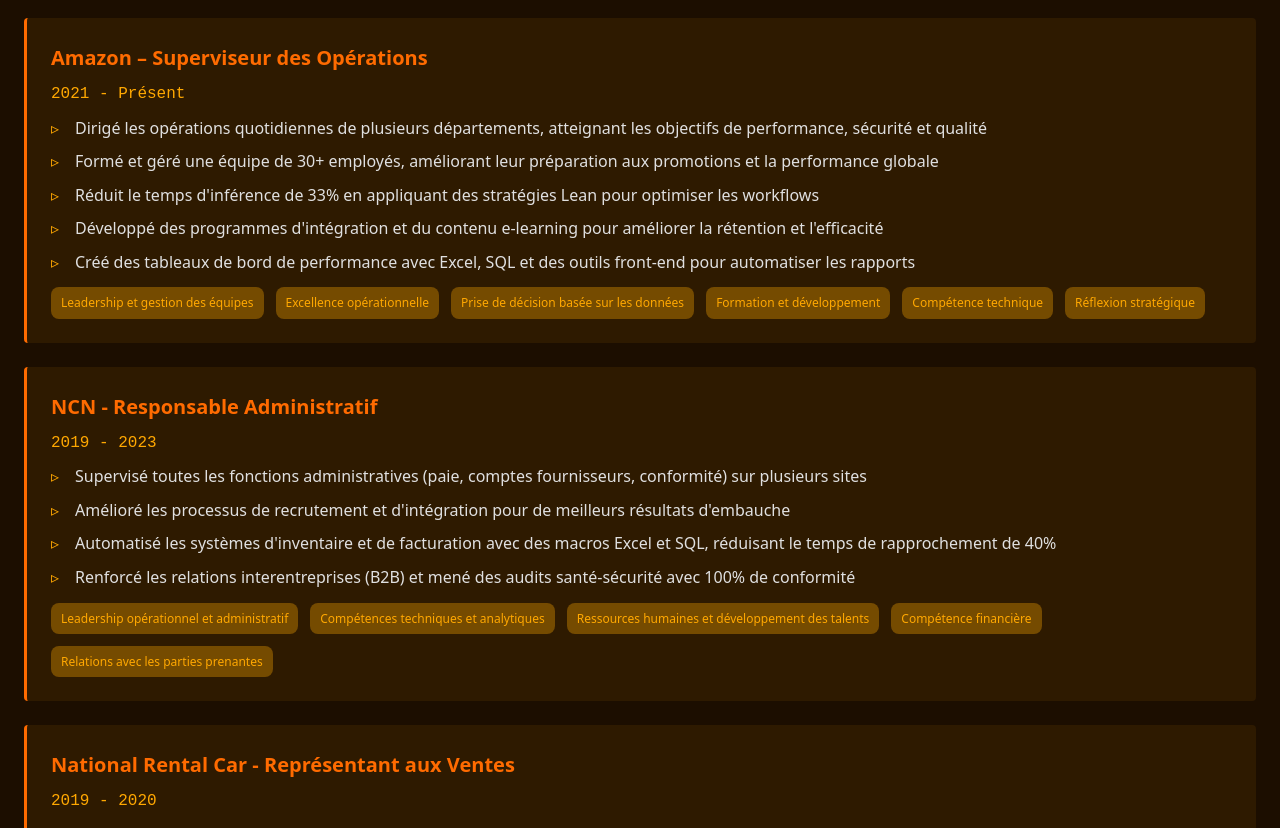
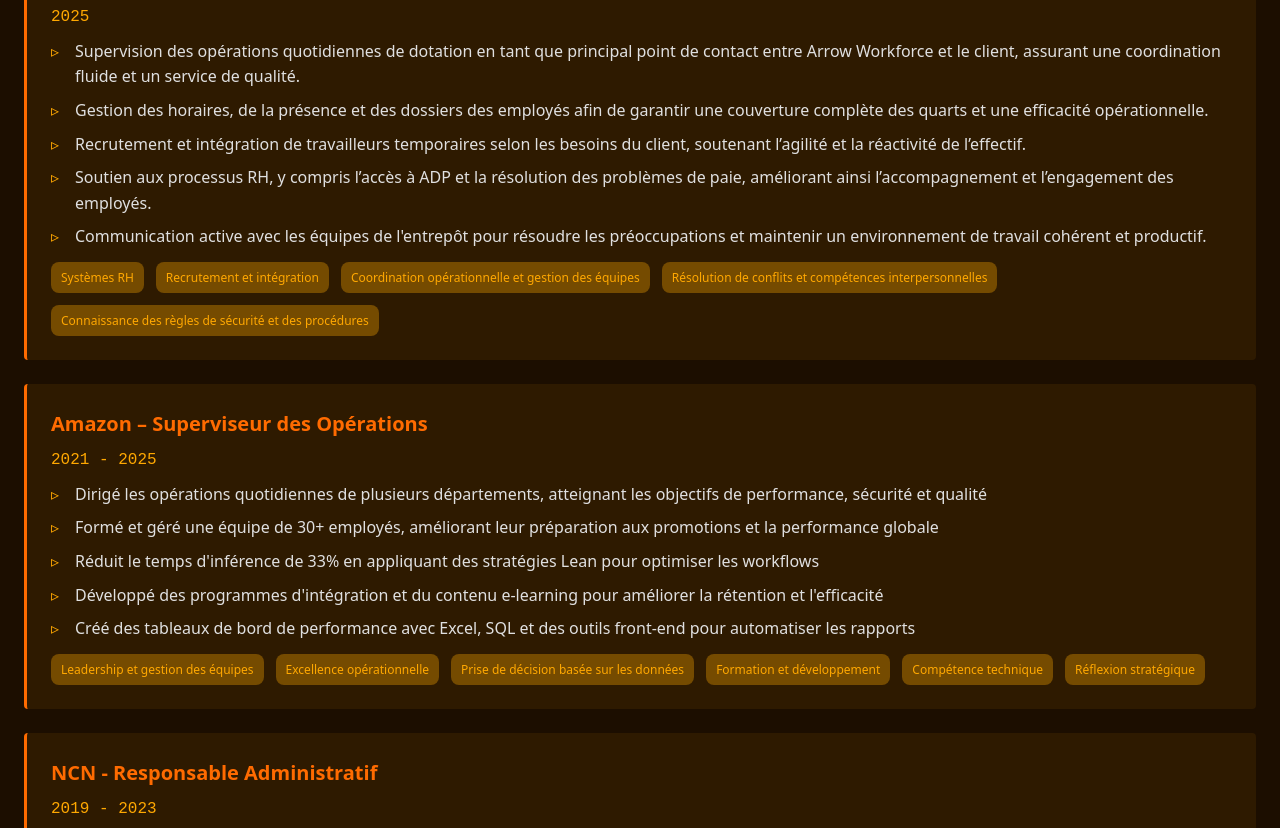
Before and after one commit to TheL0n3/cesar-website, a plain HTML site: page french.html in a window 1280 px wide. Shown: the part 668-1496 px from the top of the page. Drawn offline with nearby package versions, Linux system fonts and the light colour scheme.

Commit message:
Update french.html

```diff
--- a/french.html
+++ b/french.html
@@ -31,7 +31,7 @@
     <div class="beginning"><br><br>
         <p class="text-[#ecc48d] font-mono mb-4">Bonjour, je m'appelle</p>
         <h1 class="text-5xl md:text-7xl font-bold text-[#d6deeb] mb-4">César Atachahua</h1>
-        <h4 class="font-bold text-[#637777] mb-6">Superviseur des opérations basé à Montréal, en perfectionnement continu en développement web accessible.</h4>
+        <h4 class="font-bold text-[#637777] mb-6"> Superviseur des opérations basé à Montréal, en perfectionnement continu en développement web accessible.</h4>
     </div>
   </header>
 
@@ -39,7 +39,7 @@
   <main class="pt-0 px-6">
     <section id="about" class="min-h-[90vh] py-8">
       <p id="intro-text" class="text-[#a1a8bd]">
-        Je suis un leader opérationnel trilingue passionné par la création de systèmes efficaces, le soutien aux équipes et la résolution de problèmes à grande échelle. Avec une expérience pratique en logistique, RH et administration, j'ai travaillé dans des environnements à haute pression où l'adaptabilité et le leadership font la différence. Actuellement, je suis Superviseur des Opérations chez Amazon, où je coache et manage une équipe de 30+ employés, pilote des initiatives d'amélioration continue et dirige des programmes de performance pour améliorer la sécurité, la qualité et la productivité. Auparavant, j'ai été responsable administratif dans l'industrie pétrolière, responsable des ventes chez National Rental Car, et j'ai contribué à bâtir une culture orientée service dans l'hôtellerie. Dans chaque rôle, je me suis concentré sur l'optimisation des processus, le mentorat des équipes et la création d'un impact opérationnel durable. En dehors du travail, j'aime voyager, travailler sur des projets personnels et développer mes compétences en développement logiciel. J'approfondis actuellement mes connaissances en HTML, CSS, JavaScript et technologies associées.
+        Je suis un gestionnaire trilingue en opérations, avec une solide expérience en logistique, ressources humaines et administration. J’ai récemment travaillé comme gestionnaire sur site chez Arrow Workforce, où je supervisais la dotation, la sécurité, la formation et le soutien RH pour un client majeur. J’ai aussi été superviseur des opérations chez Amazon, responsable de plus de 30 associés et d’initiatives d’amélioration continue. Dans tous mes rôles, j’ai priorisé l’optimisation des processus, le développement des équipes et l’impact durable. En parallèle, je développe mes compétences en programmation web, notamment en HTML, CSS et JavaScript.
       </p>
     </section><br>
 
@@ -49,8 +49,27 @@
       <div class="experience-tabs">
         <div class="experience-content">
           <div class="experience-item">
+            <h3 class="experience-title">Arrow Workforce – Gestionnaire sur site</h3>
+            <p class="experience-meta">2025</p>
+            <ul class="experience-list">
+              <li>Supervision des opérations quotidiennes de dotation en tant que principal point de contact entre Arrow Workforce et le client, assurant une coordination fluide et un service de qualité.</li>
+              <li>Gestion des horaires, de la présence et des dossiers des employés afin de garantir une couverture complète des quarts et une efficacité opérationnelle.</li>
+              <li>Recrutement et intégration de travailleurs temporaires selon les besoins du client, soutenant l’agilité et la réactivité de l’effectif.</li>
+              <li>Soutien aux processus RH, y compris l’accès à ADP et la résolution des problèmes de paie, améliorant ainsi l’accompagnement et l’engagement des employés.</li>
+              <li>Communication active avec les équipes de l'entrepôt pour résoudre les préoccupations et maintenir un environnement de travail cohérent et productif.</li>
+            </ul>
+            <div class="tech-stack">
+            <span>Systèmes RH</span>
+            <span>Recrutement et intégration</span>
+            <span>Coordination opérationnelle et gestion des équipes</span>
+            <span>Résolution de conflits et compétences interpersonnelles</span>
+            <span>Connaissance des règles de sécurité et des procédures</span>
+            </div>
+          </div>
+        <div class="experience-content">
+          <div class="experience-item">
             <h3 class="experience-title">Amazon – Superviseur des Opérations</h3>
-            <p class="experience-meta">2021 - Présent</p>
+            <p class="experience-meta">2021 - 2025</p>
             <ul class="experience-list">
               <li>Dirigé les opérations quotidiennes de plusieurs départements, atteignant les objectifs de performance, sécurité et qualité</li>
               <li>Formé et géré une équipe de 30+ employés, améliorant leur préparation aux promotions et la performance globale</li>
@@ -67,7 +86,6 @@
 <span>Réflexion stratégique</span>
             </div>
           </div>
-
           <div class="experience-item">
             <h3 class="experience-title">NCN - Responsable Administratif</h3>
             <p class="experience-meta">2019 - 2023</p>
```
